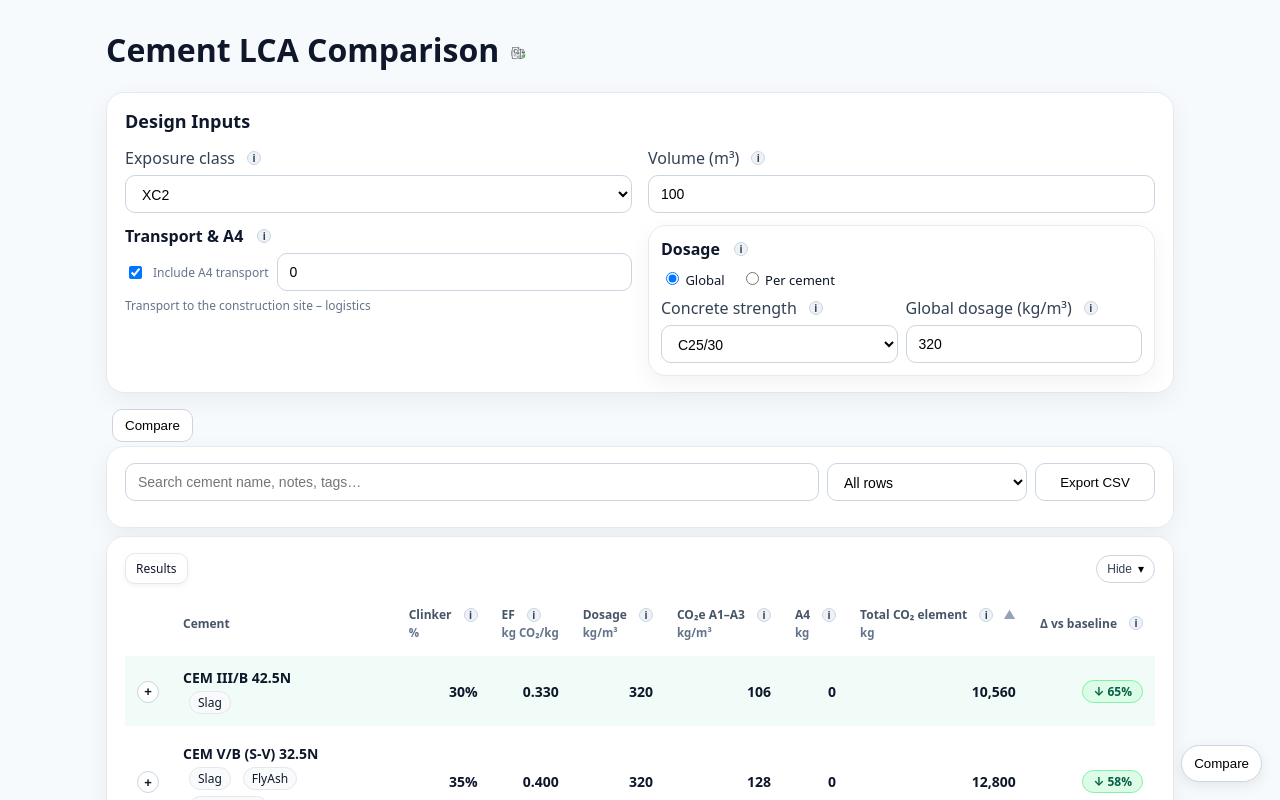
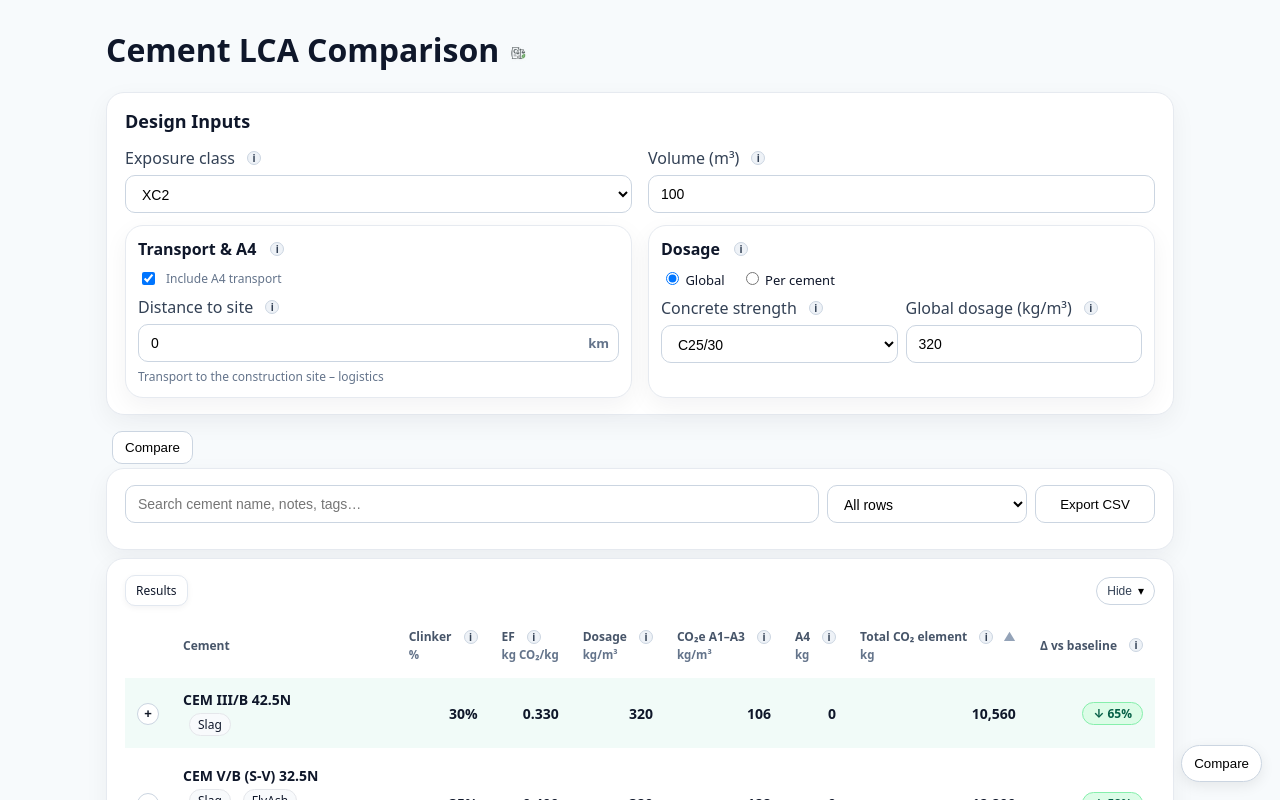
Before and after one commit to MarioSorgente/cement-lca, a Next.js app: page / in a window 1280 px wide. Shown: the top 800 px of the page. Built offline with nearby package versions, Linux system fonts and the light colour scheme.

Commit message:
Update Inputs.tsx

```diff
--- a/components/Inputs.tsx
+++ b/components/Inputs.tsx
@@ -73,14 +73,14 @@ export default function Inputs({ inputs, onChange }: Props) {
 
       {/* Second row: Transport & A4 (left)  |  Dosage box (right) */}
       <div className="grid" style={{ gridTemplateColumns:'1fr 1fr', gap: 16 }}>
-        {/* Transport & A4 */}
-        <div>
-          <div style={{ display:'flex', alignItems:'center', gap:8, marginBottom:6 }}>
+        {/* Transport & A4 — redesigned, boxed like Dosage */}
+        <div className="card" style={{ margin: 0, padding: 12 }}>
+          <div style={{ display:'flex', alignItems:'center', gap:8, marginBottom:8 }}>
             <div style={{ fontWeight:600 }}>Transport & A4</div>
-            <Tooltip text="Transport to construction site, adds A4 when enabled." />
+            <Tooltip text="Transport to the construction site. When enabled, A4 is added using distance × EF × (dosage × volume)." />
           </div>
 
-          <div className="grid" style={{ gridTemplateColumns: 'auto 1fr', gap: 8, alignItems:'center' }}>
+          <div className="radio-row" style={{ marginBottom: 8 }}>
             <label className="small" style={{ display:'inline-flex', alignItems:'center', gap: 8 }}>
               <input
                 type="checkbox"
@@ -89,16 +89,45 @@ export default function Inputs({ inputs, onChange }: Props) {
               />
               Include A4 transport
             </label>
+          </div>
 
+          <div className="grid" style={{ gridTemplateColumns:'1fr', gap: 8 }}>
+            <div>
+              <label className="label" style={{ marginBottom: 6 }}>
+                Distance to site <Tooltip text="Enter one-way transport distance for cement logistics." />
+              </label>
+              <div style={{ position:'relative' }}>
                 <input
                   className="input"
                   type="text"
                   inputMode="decimal"
-              placeholder="0"
+                  placeholder="Distance in km"
                   value={distDraft}
+                  disabled={!inputs.includeA4}
+                  style={{
+                    paddingRight: 44,
+                    ...(inputs.includeA4 ? {} : { background:'#f1f5f9', color:'#94a3b8', cursor:'not-allowed' })
+                  }}
                   onChange={(e) => setDistDraft(e.target.value)}
                   onBlur={() => onChange({ ...inputs, distanceKm: numberFromDraft(distDraft, inputs.distanceKm) })}
                 />
+                {/* suffix hint */}
+                <span
+                  aria-hidden
+                  style={{
+                    position:'absolute',
+                    right:10,
+                    top:'50%',
+                    transform:'translateY(-50%)',
+                    color:'var(--muted)',
+                    fontSize:13,
+                    fontWeight:600
+                  }}
+                >
+                  km
+                </span>
+              </div>
+            </div>
           </div>
 
           <div className="small" style={{ color:'var(--muted)', marginTop: 6 }}>
```
Lines whose indentation alone changed are shown as unchanged.
